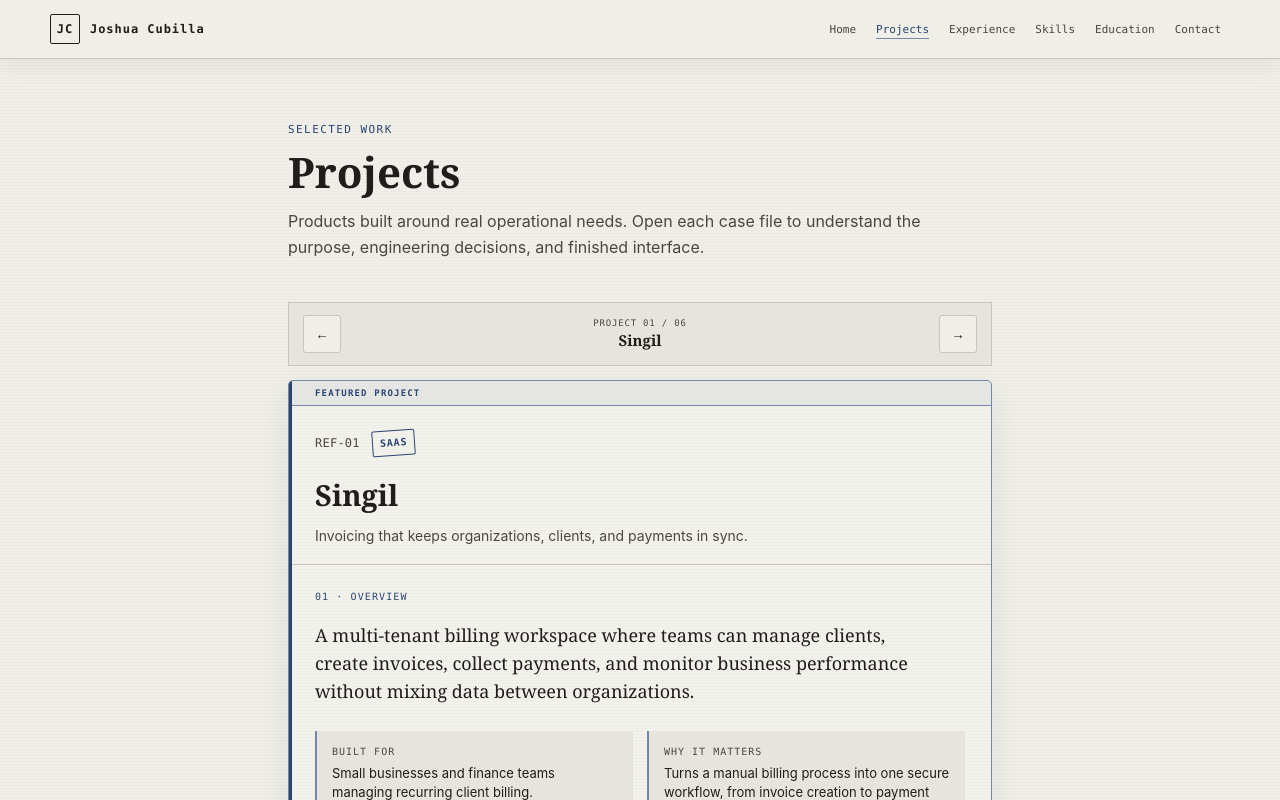
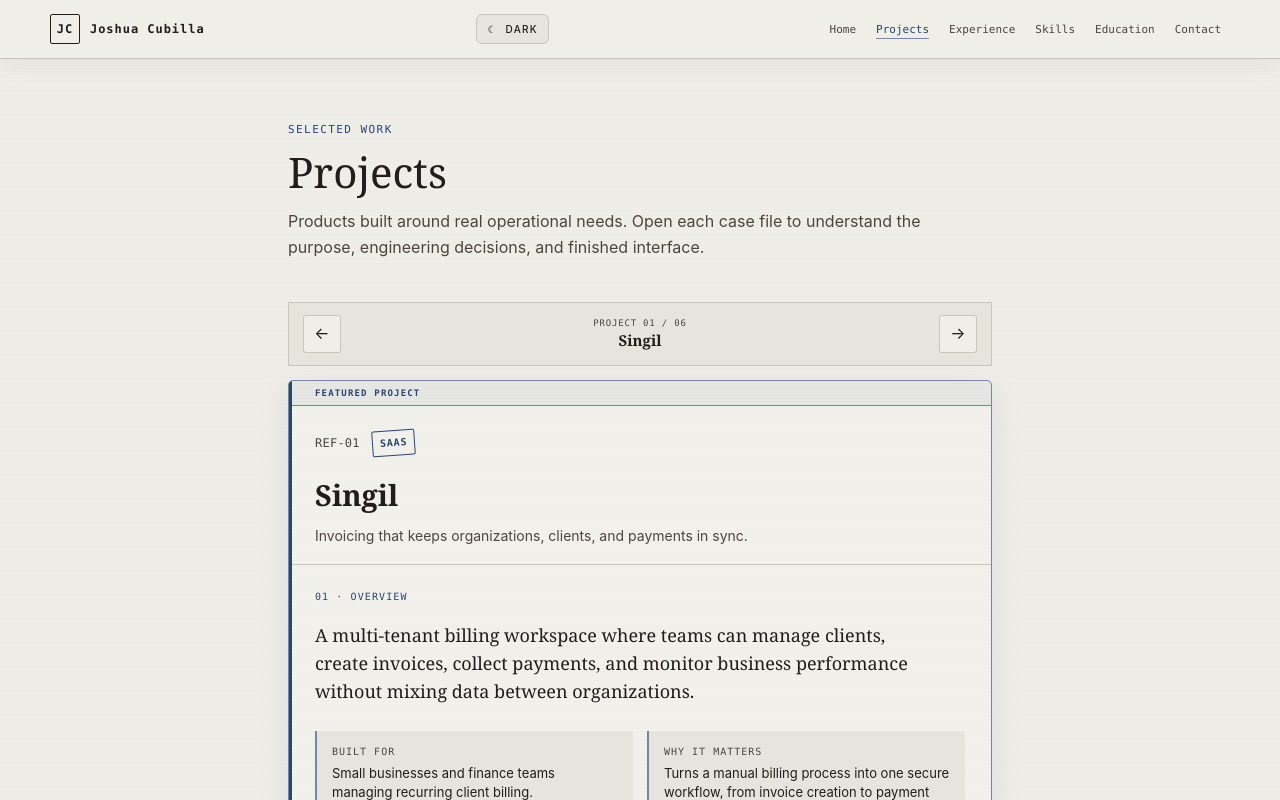
Before and after one commit to cubillaj/portfolio, a Next.js app in the folder my-portfolio/: page /projects in a window 1280 px wide. Shown: the top 800 px of the page. Built offline with nearby package versions, Linux system fonts and the light colour scheme.

Commit message:
added dark mode and remove the notes on project psu"

```diff
--- a/my-portfolio/src/app/components/SectionNav.tsx
+++ b/my-portfolio/src/app/components/SectionNav.tsx
@@ -17,14 +17,28 @@ const links = [
 export default function SectionNav() {
   const pathname = usePathname();
   const [open, setOpen] = useState(false);
+  const [darkMode, setDarkMode] = useState(false);
 
   useEffect(() => {
     const closeOnEscape = (event: KeyboardEvent) => {
       if (event.key === "Escape") setOpen(false);
     };
     window.addEventListener("keydown", closeOnEscape);
+
+    const savedTheme = window.localStorage.getItem("theme");
+    const systemPrefersDark = window.matchMedia("(prefers-color-scheme: dark)").matches;
+    const shouldUseDark = savedTheme ? savedTheme === "dark" : systemPrefersDark;
+
+    document.documentElement.classList.toggle("dark", shouldUseDark);
+    setDarkMode(shouldUseDark);
+
     return () => window.removeEventListener("keydown", closeOnEscape);
   }, []);
+
+  useEffect(() => {
+    document.documentElement.classList.toggle("dark", darkMode);
+    window.localStorage.setItem("theme", darkMode ? "dark" : "light");
+  }, [darkMode]);
 
   return (
     <nav className={styles.siteNav} aria-label="Main navigation">
@@ -32,11 +46,25 @@ export default function SectionNav() {
         <Link className={styles.navBrand} href="/" aria-label="Joshua Cubilla, home">
           <span>JC</span><strong>Joshua Cubilla</strong>
         </Link>
-        <button type="button" className={`${styles.menuButton} ${open ? styles.menuButtonOpen : ""}`}
-          aria-expanded={open} aria-controls="portfolio-menu" onClick={() => setOpen((current) => !current)}>
-          <span className={styles.menuButtonLabel}>{open ? "Close" : "Index"}</span>
-          <span className={styles.menuIcon} aria-hidden="true"><i /><i /></span>
-        </button>
+
+        <div className="flex items-center gap-2">
+          <button
+            type="button"
+            aria-label={darkMode ? "Switch to light mode" : "Switch to dark mode"}
+            onClick={() => setDarkMode((current) => !current)}
+            className="inline-flex items-center justify-center gap-2 rounded-md border border-[var(--line)] bg-[var(--paper-deep)] px-2.5 py-1.5 text-[10px] font-medium uppercase tracking-[0.12em] text-[var(--ink)] transition-colors hover:border-[var(--stamp-blue-soft)] hover:text-[var(--stamp-blue)]"
+          >
+            <span aria-hidden="true">{darkMode ? "☀" : "☾"}</span>
+            <span>{darkMode ? "Light" : "Dark"}</span>
+          </button>
+
+          <button type="button" className={`${styles.menuButton} ${open ? styles.menuButtonOpen : ""}`}
+            aria-expanded={open} aria-controls="portfolio-menu" onClick={() => setOpen((current) => !current)}>
+            <span className={styles.menuButtonLabel}>{open ? "Close" : "Index"}</span>
+            <span className={styles.menuIcon} aria-hidden="true"><i /><i /></span>
+          </button>
+        </div>
+
         <div id="portfolio-menu" className={`${styles.navLinks} ${open ? styles.navLinksOpen : ""}`}>
           {links.map(({ href, label }, index) => (
             <Link key={href} href={href} aria-current={pathname === href ? "page" : undefined}
--- a/my-portfolio/src/app/data/projects.ts
+++ b/my-portfolio/src/app/data/projects.ts
@@ -99,8 +99,7 @@ export const projects: Project[] = [
       },
     ],
     liveUrl: "https://psu-jl.vercel.app/",
-    sourceLabel: "Private repository",
-    demoNote: "The application is browsable, but document uploads are temporarily unavailable while its AWS S3 storage is inactive.",
+    sourceLabel: "Private repository"
   },
   {
     ref: "REF-03", slug: "hearthside-rooms", status: "shipped", statusLabel: "Real-Time", title: "Hearthside Rooms",
--- a/my-portfolio/src/app/globals.css
+++ b/my-portfolio/src/app/globals.css
@@ -1,3 +1,7 @@
+@import "tailwindcss";
+
+@custom-variant dark (&:where(.dark, .dark *));
+
 :root {
   --paper: #efeee8;
   --paper-deep: #e6e4dc;
@@ -12,12 +16,28 @@
   --font-sans: Inter, ui-sans-serif, system-ui, -apple-system, BlinkMacSystemFont, "Segoe UI", sans-serif;
 }
 
+html.dark {
+  --paper: #171512;
+  --paper-deep: #201d1a;
+  --ink: #f4efe9;
+  --ink-soft: #d7cfc4;
+  --stamp-blue: #8fb5ff;
+  --stamp-blue-soft: #a9c8ff;
+  --stamp-red: #ee8b8b;
+  --line: rgba(255, 255, 255, 0.12);
+}
+
 * {
   box-sizing: border-box;
 }
 
 html {
   scroll-behavior: smooth;
+  color-scheme: light;
+}
+
+html.dark {
+  color-scheme: dark;
 }
 
 body {
@@ -35,6 +55,7 @@ body {
   color: var(--ink);
   font-family: var(--font-sans);
   line-height: 1.6;
+  transition: background-color 0.2s ease, color 0.2s ease;
 }
 
 a {
--- a/my-portfolio/src/app/layout.tsx
+++ b/my-portfolio/src/app/layout.tsx
@@ -12,8 +12,8 @@ export const metadata: Metadata = {
 
 export default function RootLayout({ children }: Readonly<{ children: React.ReactNode }>) {
   return (
-    <html lang="en" data-scroll-behavior="smooth">
-      <body>
+    <html lang="en" suppressHydrationWarning data-scroll-behavior="smooth">
+      <body className="min-h-screen bg-[var(--paper)] text-[var(--ink)] antialiased transition-colors duration-200">
         <SectionNav />
         {children}
         <footer className={styles.globalFooter}>
--- a/my-portfolio/src/app/page.module.css
+++ b/my-portfolio/src/app/page.module.css
@@ -209,9 +209,9 @@
   gap: 18px;
   margin: -38px 0 46px;
   padding: 9px 10px 9px 14px;
-  border: 1px solid rgba(201, 197, 185, .85);
+  border: 1px solid var(--line);
   border-radius: 5px;
-  background: rgba(239, 238, 232, .9);
+  background: color-mix(in srgb, var(--paper) 78%, transparent);
   box-shadow: 0 6px 24px rgba(32, 29, 26, .06);
   backdrop-filter: blur(12px);
 }
@@ -478,9 +478,9 @@
   margin: 0;
   padding: 0 28px;
   border: 0;
-  border-bottom: 1px solid rgba(201, 197, 185, .9);
+  border-bottom: 1px solid var(--line);
   border-radius: 0;
-  background: rgba(239, 238, 232, .92);
+  background: color-mix(in srgb, var(--paper) 88%, transparent);
 }
 .navInner {
   width: 100%;
```
